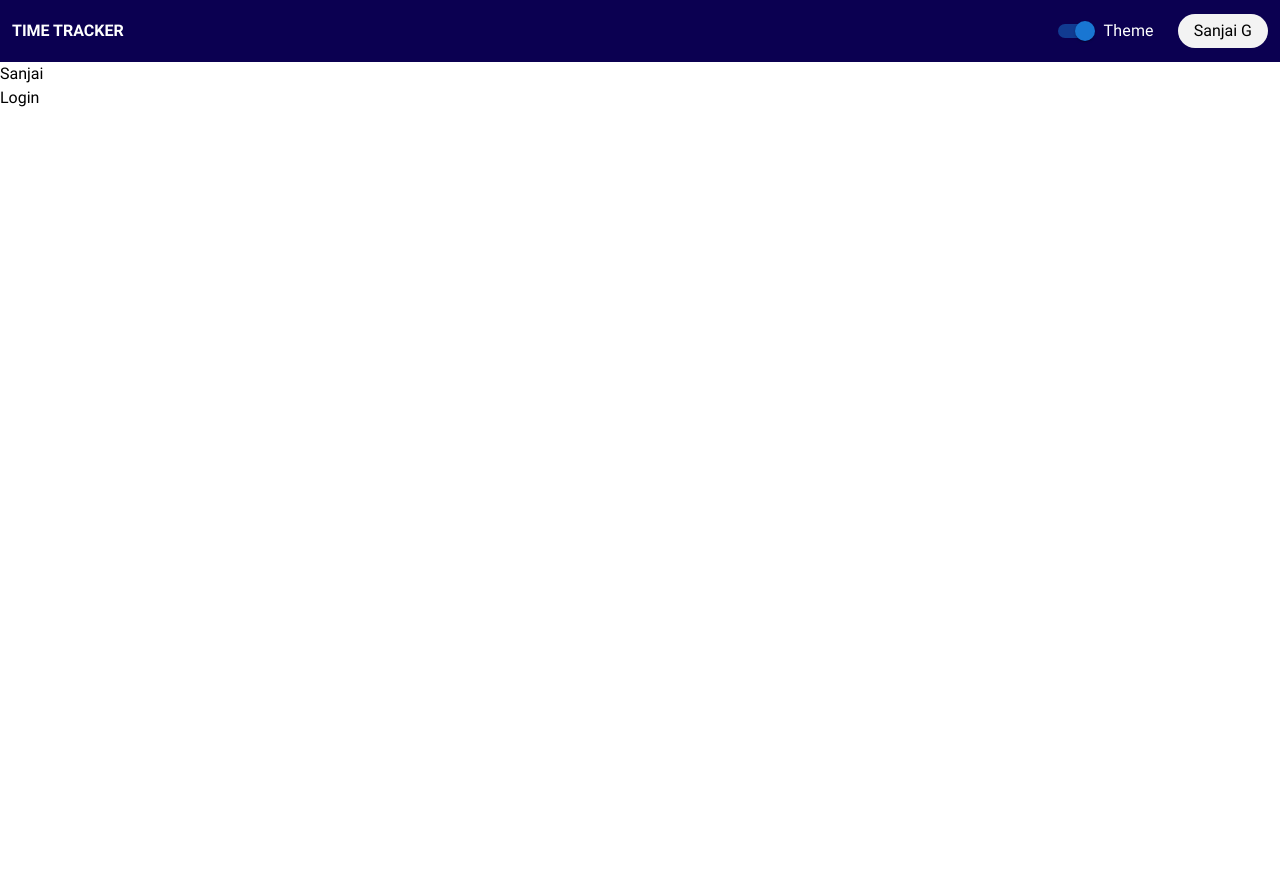
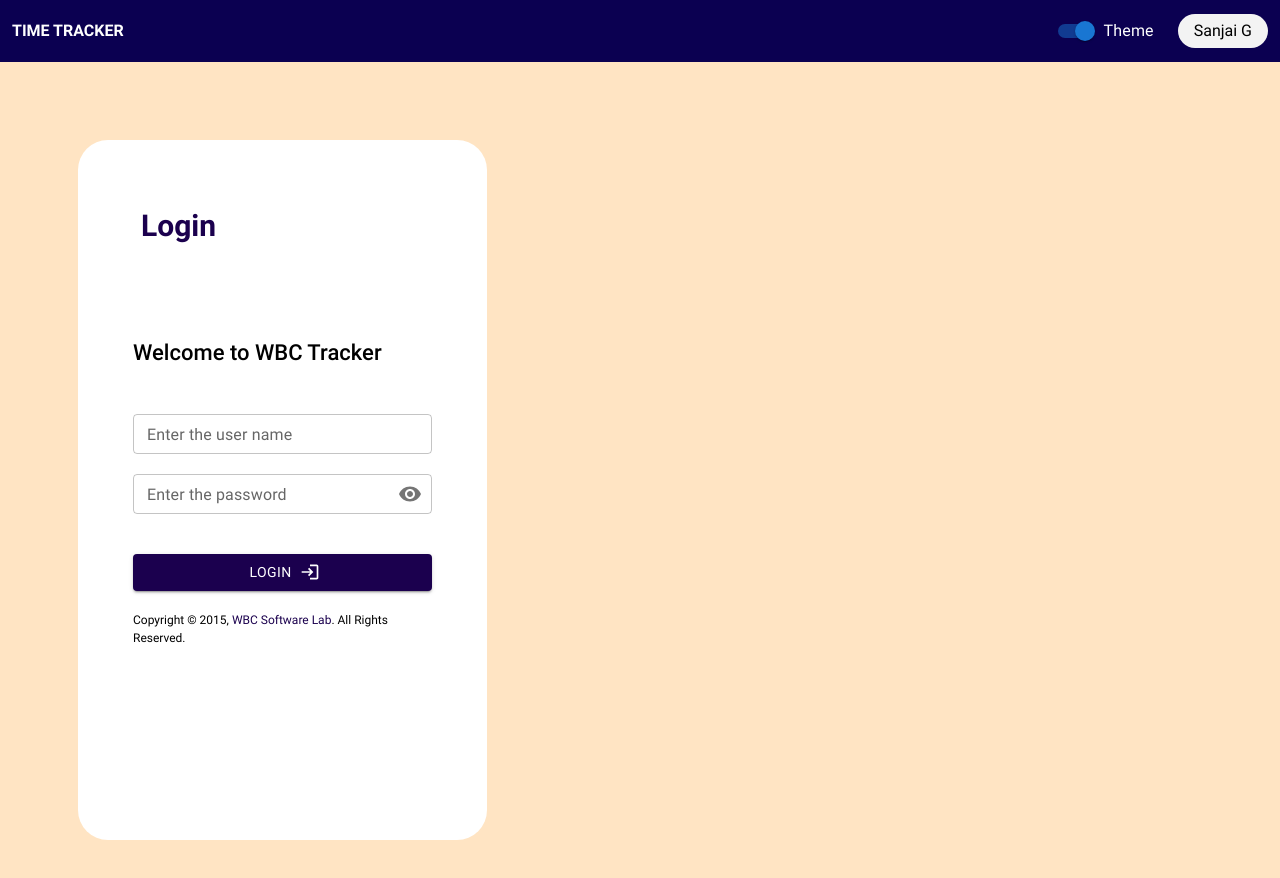
Before and after one commit to raviwbc/wbc-tracker, a React (Create React App) app: page /login in a window 1280 px wide. Shown: the top 878 px of the page. Before the commit the page ends 800 px from the top, so only its background shows below. Built offline with nearby package versions, Linux system fonts and the light colour scheme.

Commit message:
Login page UI integration

```diff
--- a/package.json
+++ b/package.json
@@ -5,6 +5,7 @@
   "dependencies": {
     "@emotion/react": "^11.14.0",
     "@emotion/styled": "^11.14.0",
+    "@mui/icons-material": "^6.4.8",
     "@mui/material": "^6.4.5",
     "@mui/x-date-pickers": "^7.27.1",
     "@reduxjs/toolkit": "^2.5.1",
--- a/src/component/header.css
+++ b/src/component/header.css
@@ -15,3 +15,9 @@
     padding: 5px 16px;
     border-radius: 20px;
 }
+@media screen and (max-width:776px) {
+    .themeToggle{
+        display: none;
+
+    }
+}
--- a/src/component/header.tsx
+++ b/src/component/header.tsx
@@ -47,7 +47,7 @@ function mychnages(e:any){
             <button onClick={()=> dispatch(fetchPostsRequest())} > api call</button>
             <button onClick={()=> dispatch(ProjectListRequest()) }> call project List </button>
           </div> */}
-        <div>
+        <div className="themeToggle">
         <FormControlLabel control={<Switch defaultChecked onChange={toggleTheme} />} label={"Theme"} />
         </div>
 
--- a/src/component/login/login.css
+++ b/src/component/login/login.css
@@ -0,0 +1,72 @@
+body {
+    background-color: rgb(255 228 195);
+}
+
+.loginPage {
+    margin: 78px;
+    padding: 55px;
+    width: 409px;
+    height: 700px;
+    background-color: white;
+    border-radius: 30px;
+    display: flex;
+    flex-direction: column;
+
+    .loginTxt {
+        font-size: 30px;
+        font-weight: 700;
+        padding: 8px;
+        color: #1b004e;
+    }
+
+    .welcomeTxt {
+        margin-top: 80px;
+        font-size: 22px;
+        font-weight: 600;
+    }
+    .formControlContanier {
+
+        margin-top: 45px;
+
+        /* .usernameContain{
+        margin: 10px;
+       } */
+        .passwordContain {
+            margin-top: 20px;
+        }
+    }
+
+    .submitBtn {
+        margin-top: 40px;
+
+        button {
+            background: #1b004e;
+            border: none;
+        }
+    }
+    .copyRightTxt{
+        font-size: 12px;
+        margin-top: 20px;
+    }
+}
+
+@media screen and (max-width:776px) {
+body{
+    background-color: white;
+}
+.loginPage {
+    margin: 0px;
+    padding: 55px;
+    width: auto;
+    height: auto;
+    background-color: white;
+    border-radius: 30px;
+    display: flex;
+    flex-direction: column;
+}
+.welcomeTxt {
+    margin-top: 65px;
+    font-size: 22px;
+    font-weight: 600;
+}
+}
--- a/src/component/login/login.tsx
+++ b/src/component/login/login.tsx
@@ -1,7 +1,91 @@
-import React from "react"
+import React, { useState } from "react"
+import './login.css'
+import TextField from "@mui/material/TextField"
+import IconButton from "@mui/material/IconButton";
+import InputAdornment from "@mui/material/InputAdornment";
+import Visibility from "@mui/icons-material/Visibility";
+import VisibilityOff from "@mui/icons-material/VisibilityOff";
+import AccountCircle from "@mui/icons-material/AccountCircle";
+import PersonIcon from '@mui/icons-material/Person';
+import Button from "@mui/material/Button";
+import LoginIcon from '@mui/icons-material/Login';
+export const Login = () => {
+    const [showPassword, setShowPassword] = useState(false);
 
-export const Login = ()=>{
-    return  <>
-    <div>Sanjai</div><div>Login</div>
+    const handleTogglePassword = () => {
+        setShowPassword((prev) => !prev);
+    };
+    return <>
+        <div>
+            <div className="loginPage">
+                <div className="loginTxt">
+                    Login
+                </div>
+                <div className="welcomeTxt">
+                    <div>
+                        Welcome to  WBC Tracker
+                    </div>
+                </div>
+                <div className="formControlContanier">
+                    <div className="usernameContain">
+                        <TextField
+                            id="Username"
+                            label="Enter the user name"
+                            variant="outlined"
+                            size="small"
+                            fullWidth
+                        // InputProps={{
+                        //     startAdornment: (
+                        //         <InputAdornment position="end" sx={{ marginLeft: "auto" }}>
+                        //             <IconButton edge="end">
+                        //                 <AccountCircle />
+                        //             </IconButton>
+                        //         </InputAdornment>
+                        //     ),
+                        // }}
+                        />
+                    </div>
+                    <div className="passwordContain">
+                        {/* <TextField id="Password" label="Password" variant="outlined" /> */}
+
+                        <TextField
+                            id="Password"
+                            label="Enter the password"
+                            variant="outlined"
+                            size="small"
+                            type={showPassword ? "text" : "password"}
+                            fullWidth
+                            InputProps={{
+                                endAdornment: (
+                                    <InputAdornment position="end">
+                                        <IconButton onClick={handleTogglePassword} edge="end">
+                                            {showPassword ? <VisibilityOff /> : <Visibility />}
+                                        </IconButton>
+                                    </InputAdornment>
+                                ),
+                            }}
+                        />
+
+                    </div>
+                    <div className="submitBtn">
+                        <div className="submit">
+                            <Button
+                                variant="contained"
+                                endIcon={<LoginIcon />}
+                                fullWidth
+                                // sx={{ maxWidth: "350px", mx: "auto", display: "flex" }}
+                            >
+                                LOGIN
+                            </Button>
+                        </div>
+                    </div>
+                </div>
+                <div className="copyRightTxt">Copyright © 2015,<span style={{color: "#1b004e"}}>  WBC Software Lab</span>. All Rights Reserved.</div>
+            </div>
+            <div>
+
+            </div>
+        </div>
+
     </>
 }
```
Also changed, not shown: 1 other file (tests, documents, lock files or other folders).
